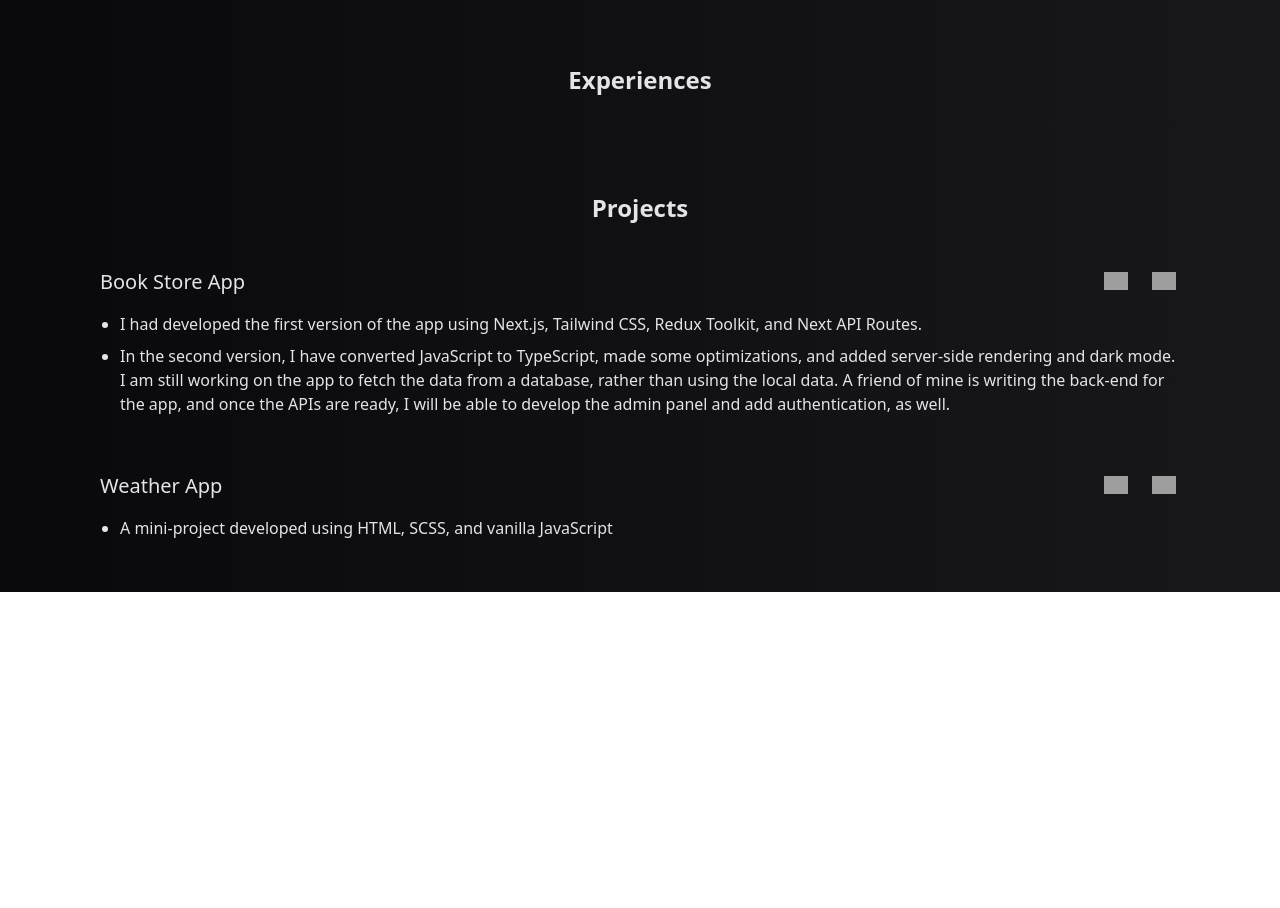
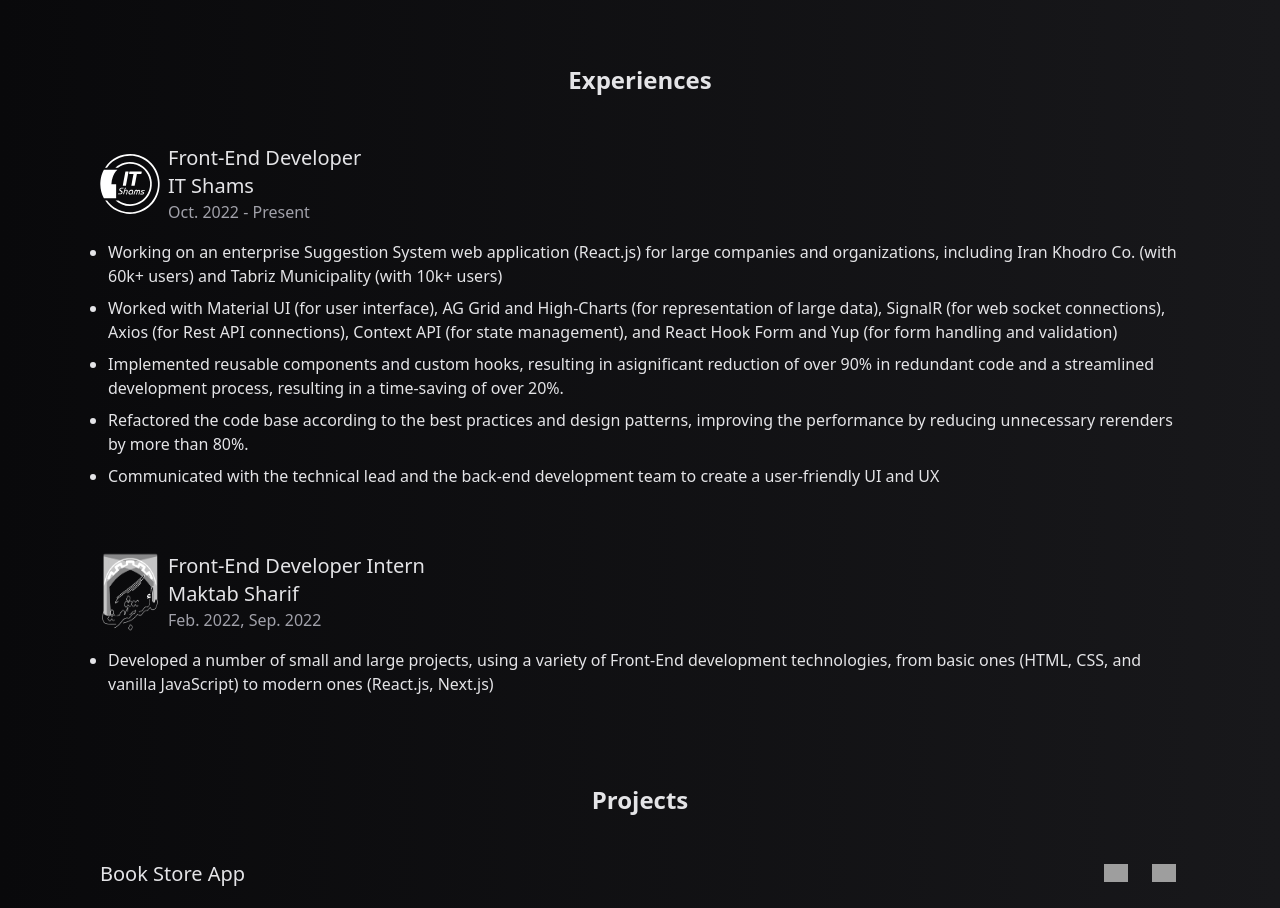
Before and after one commit to m-jabbarpour/portfolio, a Next.js app: page / in a window 1280 px wide. Shown: the part 640-1548 px from the top of the page. Before the commit the page ends 1232 px from the top, so only its background shows below. Built offline with nearby package versions, Linux system fonts and the light colour scheme; grey boxes are pictures that could not be loaded.

Commit message:
Develop the Experiences Section

```diff
--- a/components/Experiences/ExperienceCard.tsx
+++ b/components/Experiences/ExperienceCard.tsx
@@ -1,5 +1,50 @@
-const ExperienceCard = () => {
-  return <div className="card"></div>;
+import Image from "next/image";
+
+interface Props {
+  role: string;
+  company: string;
+  date: string;
+  logoName: string;
+  link: string;
+  achievements: string[];
+}
+
+const ExperienceCard: React.FC<Props> = ({
+  role,
+  company,
+  date,
+  logoName,
+  link,
+  achievements,
+}) => {
+  return (
+    <a href={link} target="_blank" className="group card py-4 px-5">
+      <div className="flex gap-2 mb-4">
+        <Image
+          src={`/assets/logos/${logoName}`}
+          alt="IT Shams"
+          width={60}
+          height={60}
+        />
+
+        <div className="flex flex-col justify-around">
+          <h6 className="text-zinc-200 group-hover:text-zinc-100">{role}</h6>
+          <h6 className="text-zinc-200 group-hover:text-zinc-100">{company}</h6>
+          <span className="text-zinc-400 group-hover:text-zinc-300 transition-all duration-300">
+            {date}
+          </span>
+        </div>
+      </div>
+
+      <ul className="list-disc text-zinc-200 group-hover:text-zinc-100 pl-2">
+        {achievements.map((achievement, index) => (
+          <li key={index} className="mb-2">
+            {achievement}
+          </li>
+        ))}
+      </ul>
+    </a>
+  );
 };
 
 export default ExperienceCard;
--- a/components/Experiences/index.tsx
+++ b/components/Experiences/index.tsx
@@ -1,10 +1,42 @@
 import SectionTitle from "../common/SectionTitle";
+import ExperienceCard from "./ExperienceCard";
+
+const experiences = [
+  {
+    role: "Front-End Developer",
+    company: "IT Shams",
+    logoName: "itshams.svg",
+    date: "Oct. 2022 - Present",
+    link: "https://www.itshams.ir/",
+    achievements: [
+      " Working on an enterprise Suggestion System web application (React.js) for large companies and organizations, including Iran Khodro Co. (with 60k+ users) and Tabriz Municipality (with 10k+ users)",
+      "Worked with Material UI (for user interface), AG Grid and High-Charts (for representation of large data), SignalR (for web socket connections), Axios (for Rest API connections), Context API (for state management), and React Hook Form and Yup (for form handling and validation)",
+      "Implemented reusable components and custom hooks, resulting in asignificant reduction of over 90% in redundant code and a streamlined development process, resulting in a time-saving of over 20%.",
+      "Refactored the code base according to the best practices and design patterns, improving the performance by reducing unnecessary rerenders by more than 80%.",
+      "Communicated with the technical lead and the back-end development team to create a user-friendly UI and UX",
+    ],
+  },
+  {
+    role: "Front-End Developer Intern",
+    company: "Maktab Sharif",
+    logoName: "maktab sharif.png",
+    date: "Feb. 2022, Sep. 2022",
+    link: "https://maktabsharif.ir/",
+    achievements: [
+      "Developed a number of small and large projects, using a variety of Front-End development technologies, from basic ones (HTML, CSS, and vanilla JavaScript) to modern ones (React.js, Next.js)",
+    ],
+  },
+];
 
 const Experiences = () => {
   return (
     <section className="container py-8">
       <SectionTitle title="Experiences" />
-
+      <div className="flex flex-col gap-6">
+        {experiences.map((experience) => (
+          <ExperienceCard key={experience.date} {...experience} />
+        ))}
+      </div>
     </section>
   );
 };
```
